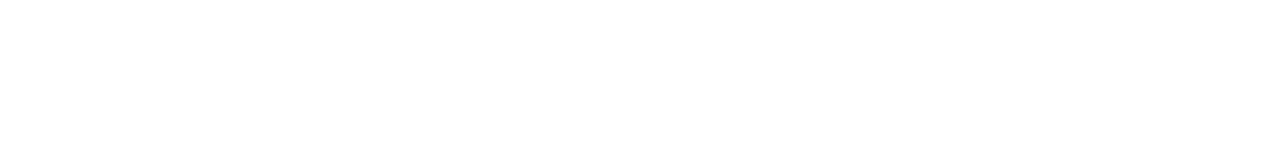
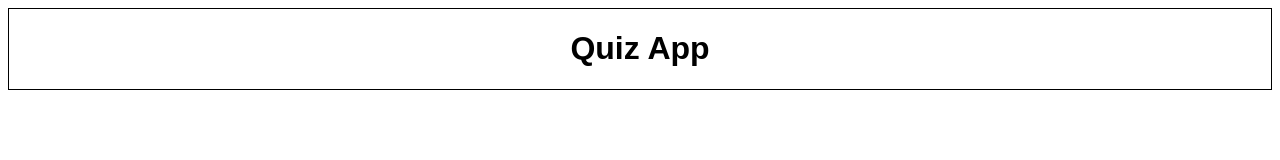
Before and after one commit to CoderMarkus/quizapp, a plain HTML site: page index.html in a window 1280 px wide. Drawn offline with Linux system fonts and the light colour scheme.

Commit message:
add header

```diff
--- a/index.html
+++ b/index.html
@@ -5,7 +5,11 @@
     <meta http-equiv="X-UA-Compatible" content="IE=edge" />
     <meta name="viewport" content="width=device-width, initial-scale=1.0" />
     <title>Quiz App</title>
-    <link rel="stylesheet" href="./styles.css" />
+    <link rel="stylesheet" href="/styles.css" />
   </head>
-  <body></body>
+  <body>
+    <header>
+      <h1>Quiz App</h1>
+    </header>
+  </body>
 </html>
--- a/styles.css
+++ b/styles.css
@@ -0,0 +1,12 @@
+* {
+    box-sizing: ; border-box;
+    font-family: sans-serif}
+
+header {
+    border: solid 1px;
+}
+
+h1 {
+    text-align: center;
+    text-shadow: 100px;
+}
```
